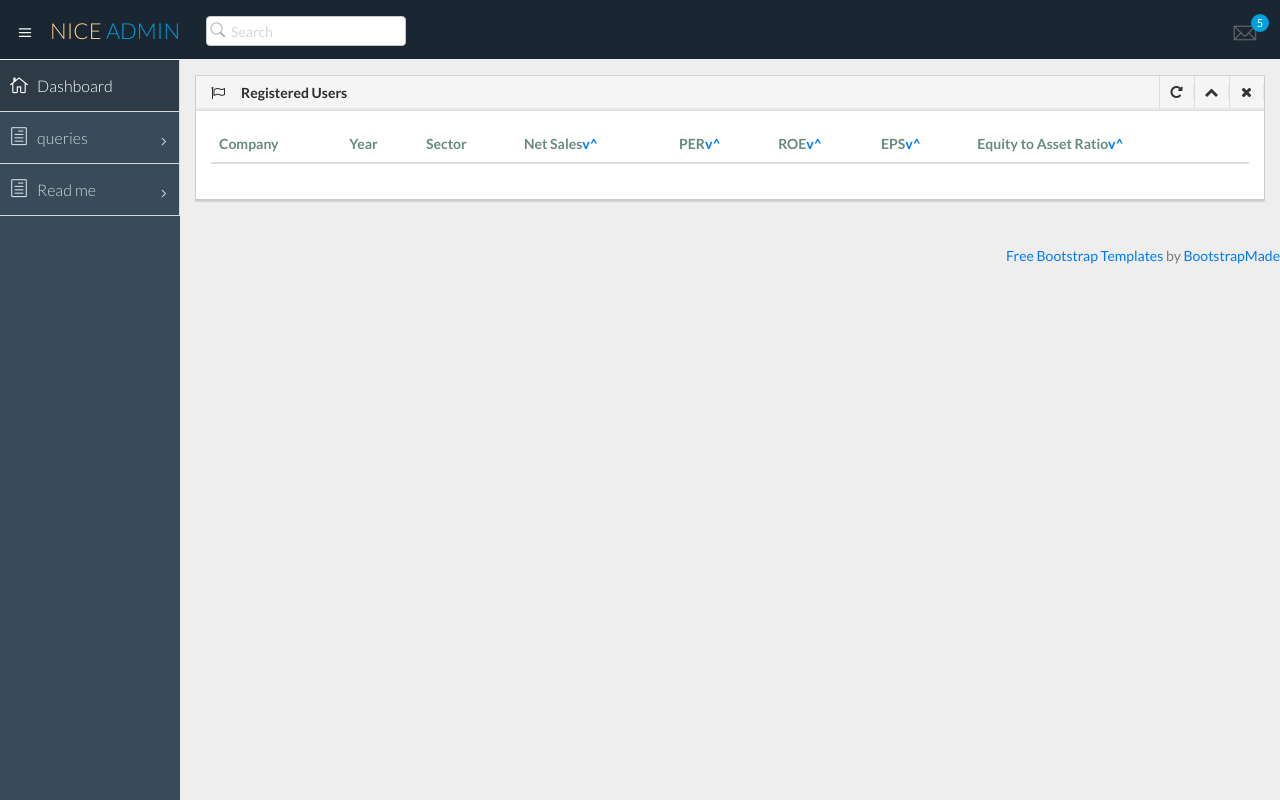
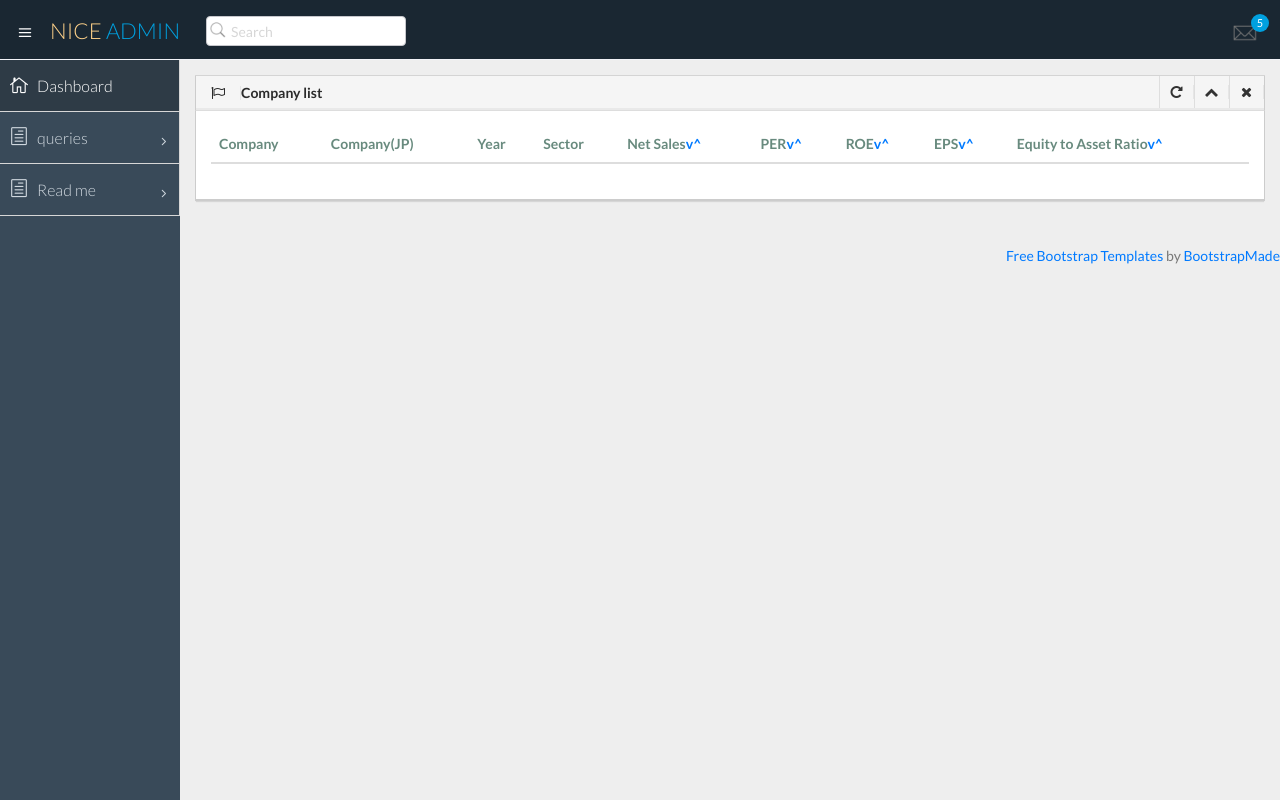
Before and after one commit to ktsuruta/kaishax, a Django app: page /reports/ in a window 1280 px wide. Run offline with Django 3.2, Linux system fonts and the light colour scheme; data that the repository does not hold is empty.

Commit message:
Everything works so far

```diff
--- a/reports/templates/reports/base.html
+++ b/reports/templates/reports/base.html
@@ -2,6 +2,7 @@
 <html lang="en">
 
 {% load static %}
+{% load report_extras %}
 
 <head>
   <meta charset="utf-8">
--- a/reports/templates/reports/index.html
+++ b/reports/templates/reports/index.html
@@ -1,4 +1,5 @@
 {% extends "reports/base.html" %}
+{% load report_extras %}
 
 {% block content %}
 <div class="row">
@@ -6,7 +7,7 @@
   <div class="col-lg-12 col-md-12">
     <div class="panel panel-default">
       <div class="panel-heading">
-        <h2><i class="fa fa-flag-o red"></i><strong>Registered Users</strong></h2>
+        <h2><i class="fa fa-flag-o red"></i><strong>Company list</strong></h2>
         <div class="panel-actions">
           <a href="index.html#" class="btn-setting"><i class="fa fa-rotate-right"></i></a>
           <a href="index.html#" class="btn-minimize"><i class="fa fa-chevron-up"></i></a>
@@ -18,6 +19,7 @@
           <thead>
           <tr>
             <th>Company</th>
+            <th>Company(JP)</th>
             <th>Year</th>
             <th>Sector</th>
               <th>Net Sales<a href="/reports/?sort=-net_sales">v</a><a href="/reports/?sort=net_sales">^</a></th>
@@ -30,9 +32,10 @@
           <tbody>
           {% for report in reports %}
             <tr>
-                <td><a href="{{ report.edinet_code }}/">{{ report.edinet_code }}</a></td>
+                <td><a href="{{ report.edinet_code }}/">{{ company_en_name_dict|get_value_from_dict:report.edinet_code }}</a></td>
+                <td><a href="{{ report.edinet_code }}/">{{ company_name_dict|get_value_from_dict:report.edinet_code }}</a></td>
                 <td>{{ report.year }}</td>
-                <td></td>
+                <td>{{ company_sector_dict|get_value_from_dict:report.edinet_code }}</td>
                 <td>{{ report.net_sales }} million JPY</td>
                 <td>{{ report.per }}</td>
                 <td>{{ report.roe }}</td>
--- a/reports/views.py
+++ b/reports/views.py
@@ -14,10 +14,20 @@ def index(request):
         sort_key = '-net_sales'
 
     # Innner_query helps to eliminate recordts which do not contain a security code.
-    inner_query = Company.objects.exclude(security_code = '')
+    inner_query = Company.objects.exclude(security_code = '').exclude(sector_code = None)
     reports = Report.objects.filter(type_of_current_period='FY', edinet_code__in=inner_query).order_by('-year', sort_key)[:100]
 
-    return render(request, 'reports/index.html', {'reports':reports})
+    # Below lines provide company information.
+    company_en_name_dict = {}
+    company_name_dict = {}
+    company_sector_dict = {}
+
+    for row in inner_query:
+        company_en_name_dict[row.edinet_code] = row.english_company_name
+        company_name_dict[row.edinet_code] = row.company_name
+        company_sector_dict[row.edinet_code] = row.sector_code
+
+    return render(request, 'reports/index.html', {'reports':reports, 'company_en_name_dict':company_en_name_dict,'company_name_dict':company_name_dict, 'company_sector_dict':company_sector_dict})
 
 def detail(request, edinet_code):
     company = Company.objects.get(edinet_code=edinet_code)
```
Also changed, not shown: reports/templatetags/report_extras.py (added, +11 -0 lines), reports/templatetags/__init__.py (added).
